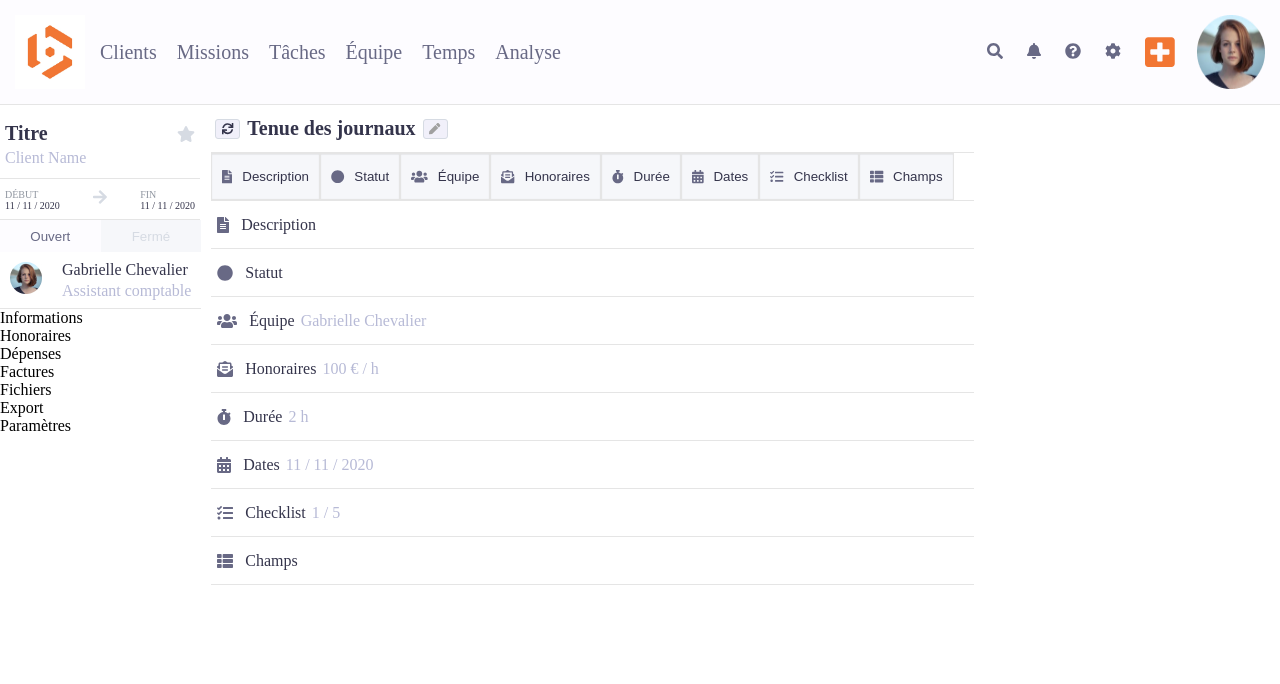
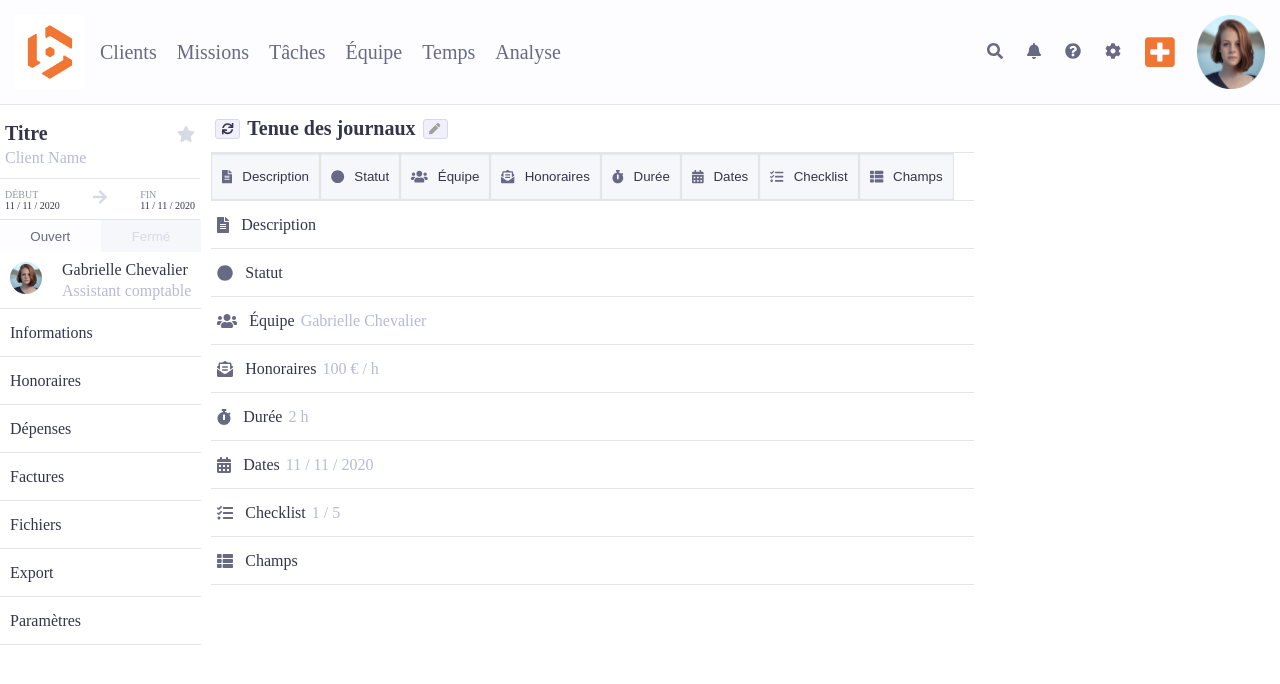
Before and after one commit to deepikabekal/Beeye-1.0, a React (Create React App) app: page / in a window 1280 px wide. Shown: the top 684 px of the page. Built offline with nearby package versions, Linux system fonts and the light colour scheme.

Commit message:
added styles for the menu list items

```diff
--- a/src/components/LeftMenu/LeftMenuList.js
+++ b/src/components/LeftMenu/LeftMenuList.js
@@ -5,8 +5,8 @@ function LeftMenuList() {
   return (
     <>
       {menuData.map((item, index) => (
-        <div key={index}>
-          <span>{item}</span>
+        <div key={index} className="menu-list-container div-border">
+          <span className="menu-list-content">{item}</span>
         </div>
       ))}
     </>
--- a/src/components/LeftMenu/LeftMenuStyles.css
+++ b/src/components/LeftMenu/LeftMenuStyles.css
@@ -83,3 +83,19 @@
   background-color: var(--greysLight02);
   color: var(--greysMed01);
 }
+.top-border {
+  border: 1px solid var(--borderColor);
+}
+
+/* left menu list styles */
+
+.menu-list-container {
+  height: 48px;
+  display: flex;
+}
+
+.menu-list-content {
+  align-self: center;
+  padding-left: 10px;
+  color: var(--baseDark01);
+}
--- a/src/components/LeftMenu/index.js
+++ b/src/components/LeftMenu/index.js
@@ -24,6 +24,7 @@ function LeftMenu() {
         imageURL={employee.imageURL}
         employeeName={employee.employeeName}
         designation={employee.designation}
+        classname="top-border"
       />
       <LeftMenuList />
     </div>
```
